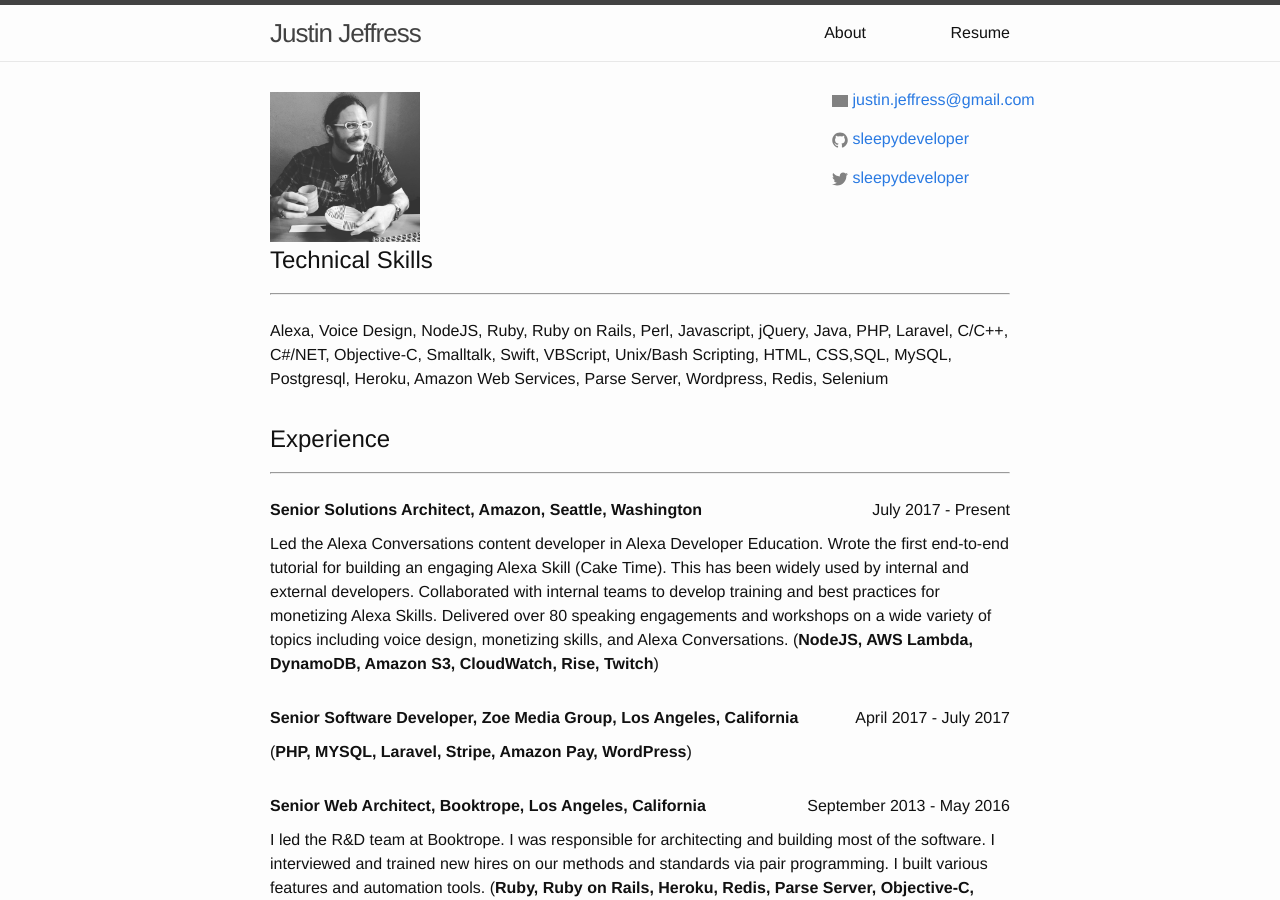
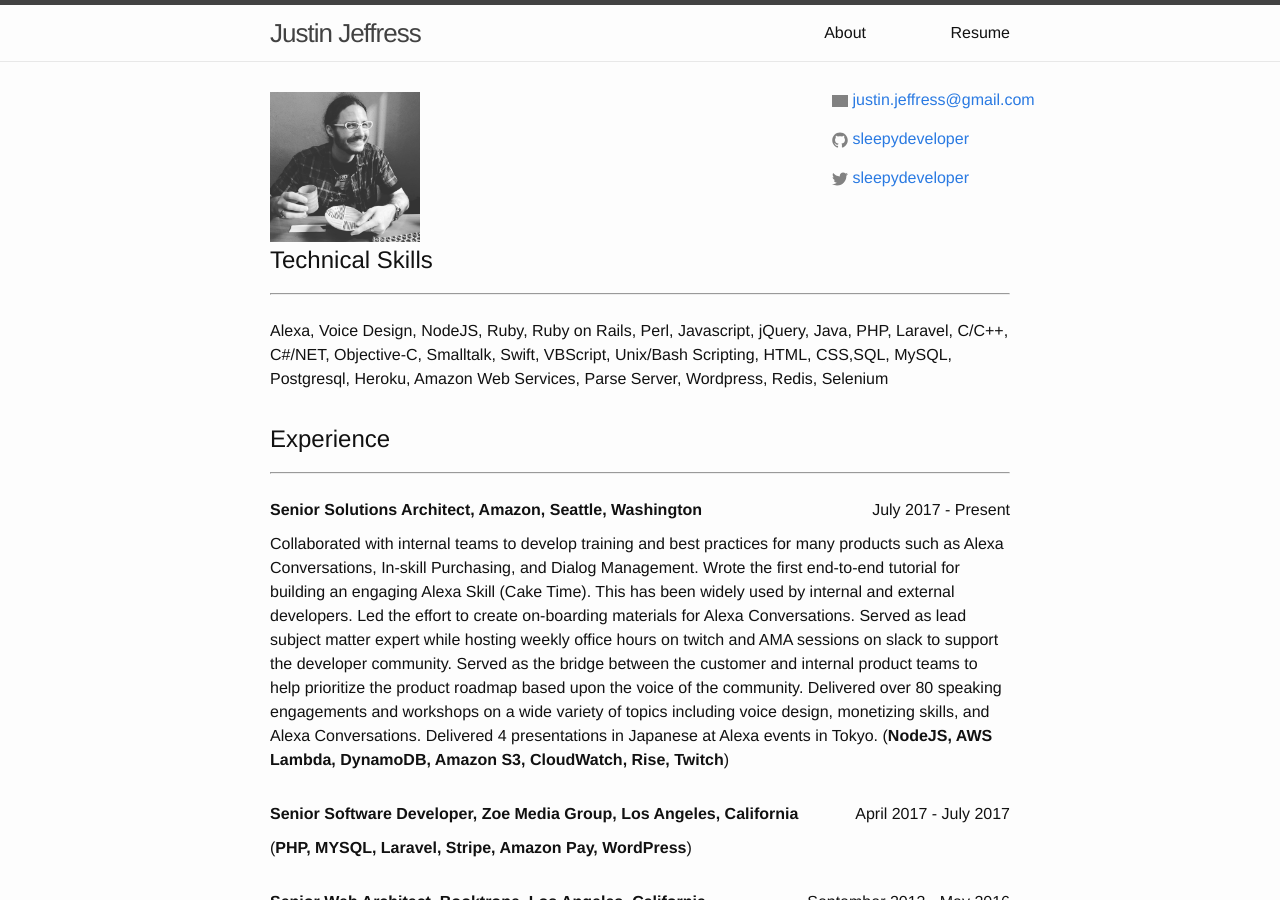
Before and after one commit to SleepyDeveloper/sleepydeveloper.github.io, a Jekyll site: the page built from resume.html, in a window 1280 px wide and 900 px high. Built offline with Jekyll 4.4.1, drawn with Linux system fonts in a browser that asks for light colours.

Commit message:
Updated work history
Signed-off-by: Justin Jeffress <sleepydeveloper@gmail.com>

```diff
--- a/_data/work-experience.yml
+++ b/_data/work-experience.yml
@@ -2,7 +2,7 @@
   title: Senior Solutions Architect
   location: Seattle, Washington
   duration: July 2017 - Present
-  description: Led the Alexa Conversations content developer in Alexa Developer Education. Wrote the first end-to-end tutorial for building an engaging Alexa Skill (Cake Time). This has been widely used by internal and external developers. Collaborated with internal teams to develop training and best practices for monetizing Alexa Skills. Delivered over 80 speaking engagements and workshops on a wide variety of topics including voice design, monetizing skills, and Alexa Conversations.
+  description: Collaborated with internal teams to develop training and best practices for many products such as Alexa Conversations, In-skill Purchasing, and Dialog Management. Wrote the first end-to-end tutorial for building an engaging Alexa Skill (Cake Time). This has been widely used by internal and external developers. Led the effort to create on-boarding materials for Alexa Conversations. Served as lead subject matter expert while hosting weekly office hours on twitch and AMA sessions on slack to support the developer community. Served as the bridge between the customer and internal product teams to help prioritize the product roadmap based upon the voice of the community. Delivered over 80 speaking engagements and workshops on a wide variety of topics including voice design, monetizing skills, and Alexa Conversations. Delivered 4 presentations in Japanese at Alexa events in Tokyo.
   technologies: NodeJS, AWS Lambda, DynamoDB, Amazon S3, CloudWatch, Rise, Twitch
 
 - company: Zoe Media Group
```
